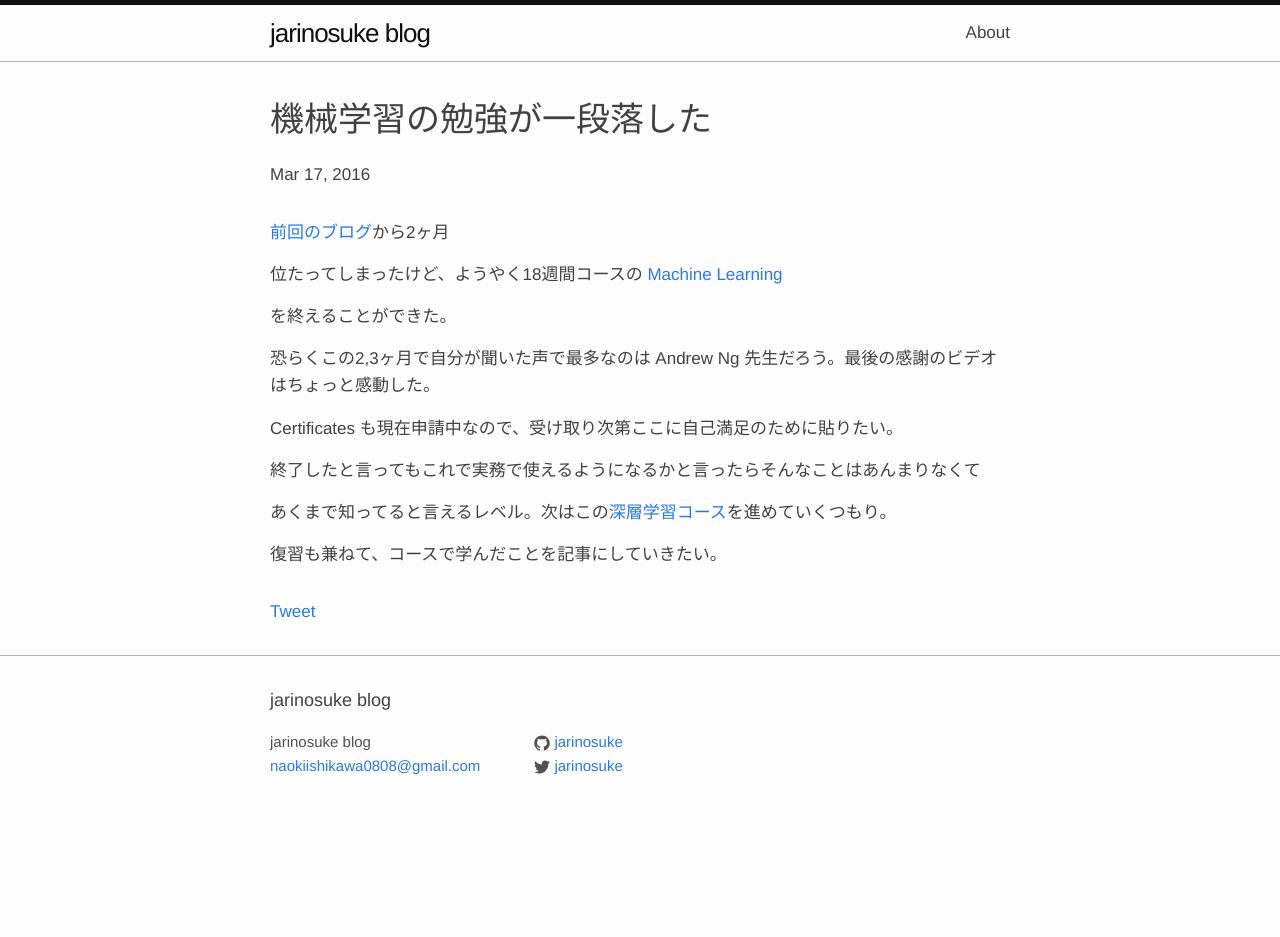
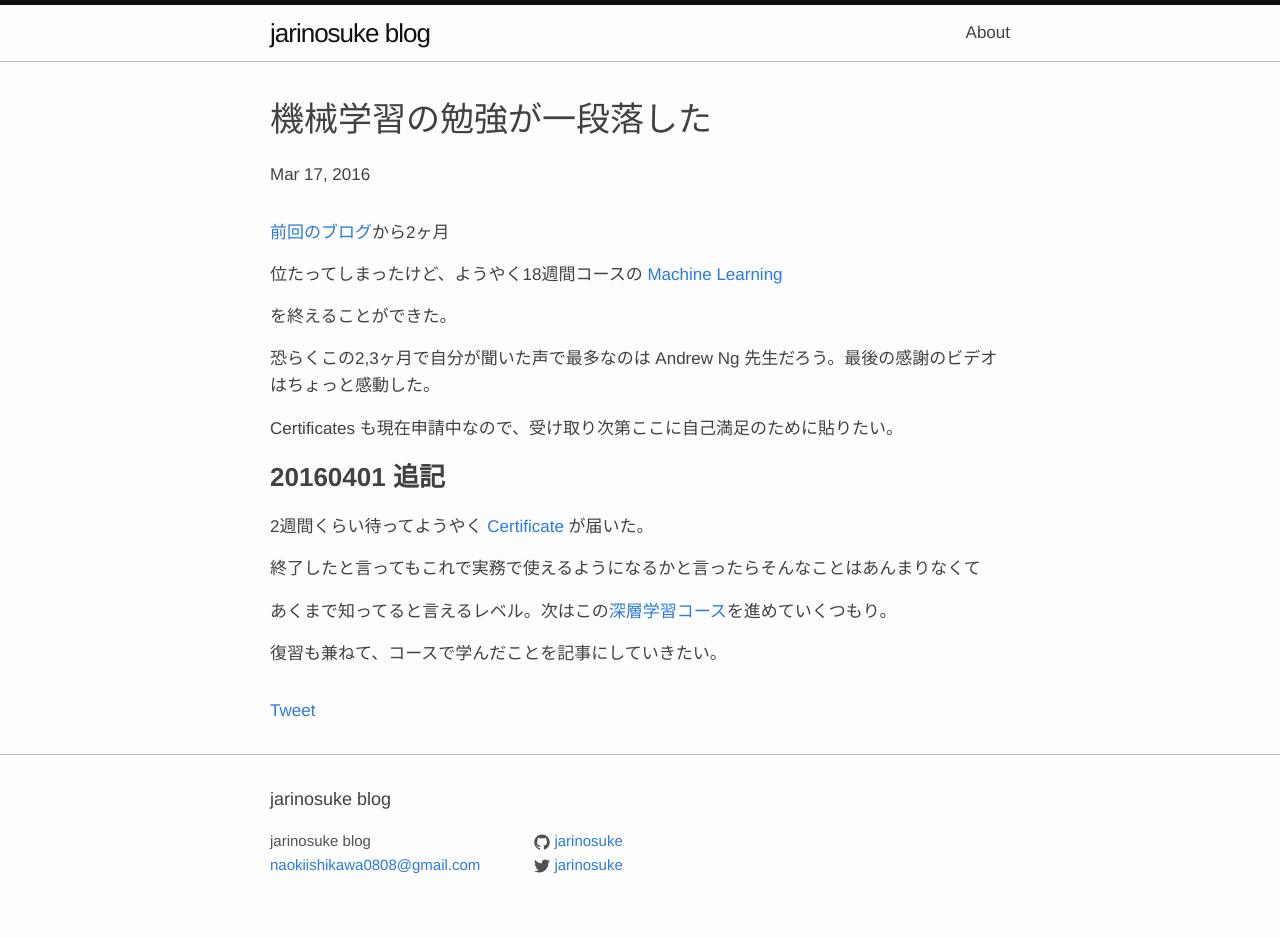
Before and after one commit to jarinosuke/jarinosuke.github.com, a Jekyll site: the page built from _posts/2016-03-17-1458173851.md, in a window 1280 px wide. Built offline with Jekyll 4.4.1, drawn with Linux system fonts in a browser that asks for light colours; comment, search, counter and statistics services are not loaded; before the commit the page ends 900 px from its top, so only the background shows below that.

Commit message:
Added link of certificate

```diff
--- a/_posts/2016-03-17-1458173851.md
+++ b/_posts/2016-03-17-1458173851.md
@@ -14,6 +14,10 @@ date: 2016-03-17 09:17
 
 Certificates も現在申請中なので、受け取り次第ここに自己満足のために貼りたい。
 
+### **20160401 追記**
+
+2週間くらい待ってようやく [Certificate](https://www.coursera.org/account/accomplishments/certificate/23ZJYN5CPYPT) が届いた。
+
 終了したと言ってもこれで実務で使えるようになるかと言ったらそんなことはあんまりなくて
 
 あくまで知ってると言えるレベル。次はこの[深層学習コース](https://www.udacity.com/course/deep-learning--ud730)を進めていくつもり。
```
